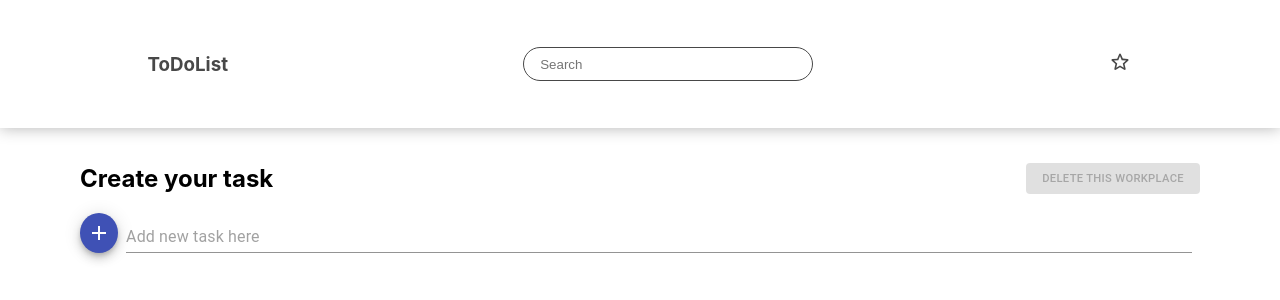
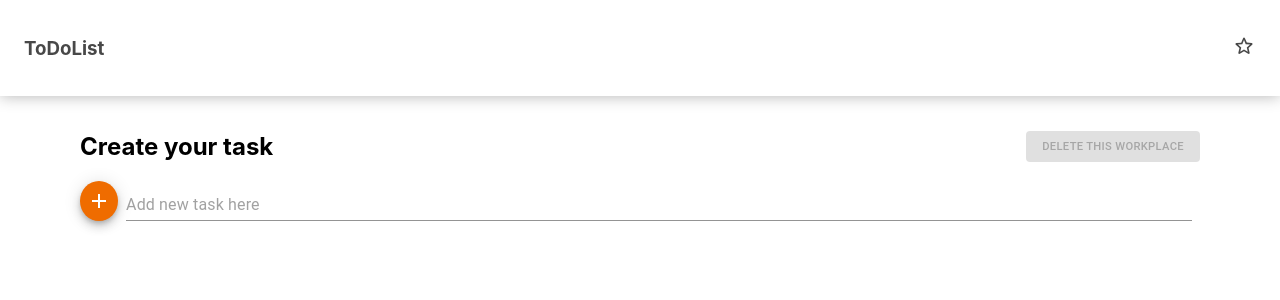
Before and after one commit to YumiKimbara/task-management, a React (Create React App) app: page /list in a window 1280 px wide. Shown: the top 300 px of the page. Built offline with nearby package versions, Linux system fonts and the light colour scheme.

Commit message:
delete css file

```diff
--- a/src/Components/layout/Header.js
+++ b/src/Components/layout/Header.js
@@ -12,16 +12,13 @@ const Header = ({ checkKey, setCheckKey }) => {
     <>
       <div className={classes.headerContainer}>
         <div>
-          <h3>ToDoList</h3>
-        </div>
-        <div>
-          <form>
-            <input
-              type="text"
-              placeholder="Search"
-              className={classes.searchBox}
-            />
-          </form>
+          <h3
+            onClick={() => {
+              localStorage.setItem("Key", "保存する値");
+            }}
+          >
+            ToDoList
+          </h3>
         </div>
         <div>
           {checkKey ? (
--- a/src/Components/layout/Header.module.scss
+++ b/src/Components/layout/Header.module.scss
@@ -1,11 +1,10 @@
 .headerContainer {
-  padding: 1.5rem 0;
-  width: 100%;
+  padding: 0.5rem 1.5rem;
   box-shadow: 0 0 15px rgba(0, 0, 0, 0.3);
   color: #484848;
   height: 80px;
   display: flex;
-  justify-content: space-around;
+  justify-content: space-between;
   align-items: center;
 }
 
--- a/src/Components/task/AddNewTask.js
+++ b/src/Components/task/AddNewTask.js
@@ -1,8 +1,8 @@
-import React, { useContext, useState } from "react";
-import classes from "./AddNewTask.module.scss";
+import React, { useContext, useState, useEffect } from "react";
 import ListContext from "../../Context/ListContext";
 import { v4 as uuidv4 } from "uuid";
-import { createStyles, makeStyles } from "@material-ui/core/styles";
+import { createStyles, makeStyles, withStyles } from "@material-ui/core/styles";
+import { orange } from "@material-ui/core/colors";
 import Button from "@material-ui/core/Button";
 import TaskCard from "./TaskCard";
 import TextField from "@material-ui/core/TextField";
@@ -37,11 +37,45 @@ const useStyles = makeStyles((theme) =>
   })
 );
 
+const OrangeButton = withStyles({
+  root: {
+    backgroundColor: orange[800],
+    color: "white",
+    "&:hover": {
+      backgroundColor: orange[800],
+      color: "white",
+    },
+  },
+})((props) => <Button color="default" {...props} />);
+
+const OrangeFab = withStyles({
+  root: {
+    backgroundColor: orange[800],
+    color: "white",
+    "&:hover": {
+      backgroundColor: orange[800],
+      color: "white",
+    },
+  },
+})((props) => <Fab color="default" {...props} />);
+
+const OrangeTextField = withStyles({
+  root: {
+    "& .MuiInput-underline:after": {
+      borderBottomColor: orange[800],
+    },
+  },
+})((props) => <TextField color="default" {...props} />);
+
 const AddNewTask = ({ checkKey }) => {
   const classes = useStyles();
   const listCtx = useContext(ListContext);
 
   const [error, setError] = useState(false);
+
+  // useEffect(() => {
+  //   localStorage.setItem("task", JSON.stringify(listCtx.storeTaskData));
+  // }, [listCtx.storeTaskData]);
 
   const createTask = () => {
     if (listCtx.taskText.trim() === "") {
@@ -49,7 +83,7 @@ const AddNewTask = ({ checkKey }) => {
       return;
     }
 
-    if (listCtx.taskText.trim() !== "" && !listCtx.keyTaskPage) {
+    if (listCtx.taskText.trim() !== "") {
       listCtx.dispatchList({
         type: "STORE_TASK",
         payload: {
@@ -58,6 +92,7 @@ const AddNewTask = ({ checkKey }) => {
           isDone: false,
         },
       });
+
       listCtx.dispatchList({
         type: "TASK_TEXT",
         payload: "",
@@ -65,28 +100,32 @@ const AddNewTask = ({ checkKey }) => {
       console.log(listCtx.storeTaskData);
     }
 
-    if (listCtx.taskText.trim() !== "" && listCtx.keyTaskPage) {
-      // listCtx.dispatchList({
-      //   type: "KEY_TASK",
-      //   payload: listCtx.storeTaskData,
-      // });
-      listCtx.dispatchList({
-        type: "STORE_TASK",
-        payload: {
-          id: uuidv4(),
-          task: listCtx.taskText,
-          isDone: false,
-          isKey: true,
-        },
-      });
-      listCtx.dispatchList({
-        type: "TASK_TEXT",
-        payload: "",
-      });
-      console.log(listCtx.storeTaskData);
-    }
+    // if (listCtx.taskText.trim() !== "" && listCtx.keyTaskPage) {
+    //   // listCtx.dispatchList({
+    //   //   type: "KEY_TASK",
+    //   //   payload: listCtx.storeTaskData,
+    //   // });
+    //   listCtx.dispatchList({
+    //     type: "STORE_TASK",
+    //     payload: {
+    //       id: uuidv4(),
+    //       task: listCtx.taskText,
+    //       isDone: false,
+    //       isKey: true,
+    //     },
+    //   });
+    //   listCtx.dispatchList({
+    //     type: "TASK_TEXT",
+    //     payload: "",
+    //   });
+    //   console.log(listCtx.storeTaskData);
+    // }
   };
 
+  // const getTask = localStorage.getItem("task");
+  // const jsonTask = JSON.parse(getTask);
+
+  const primary = orange[500];
   return (
     <>
       <div className={classes.addNewTaskContainer}>
@@ -99,16 +138,16 @@ const AddNewTask = ({ checkKey }) => {
               <Button
                 disabled
                 variant="contained"
-                color="primary"
+                // color="primary"
                 className={classes.button}
               >
                 {" "}
                 Delete this workplace
               </Button>
             ) : (
-              <Button
+              <OrangeButton
                 variant="contained"
-                color="primary"
+                // color=`${primary}`
                 className={classes.button}
                 onClick={(e) => {
                   e.preventDefault();
@@ -119,7 +158,7 @@ const AddNewTask = ({ checkKey }) => {
                 }}
               >
                 Delete this workplace
-              </Button>
+              </OrangeButton>
             )}
           </div>
         </div>
@@ -133,21 +172,18 @@ const AddNewTask = ({ checkKey }) => {
             e.preventDefault();
           }}
         >
-          <Fab
+          <OrangeFab
             size="small"
-            color="primary"
             aria-label="add"
             className={classes.margin}
             onClick={createTask}
           >
             <AddIcon />
-          </Fab>
+          </OrangeFab>
           {error ? (
             <TextField
               error
-              id="standard-error-helper-text"
               fullWidth
-              defaultValue="Hello World"
               helperText="Type your task"
               value={listCtx.taskText}
               onChange={(e) => {
@@ -159,8 +195,7 @@ const AddNewTask = ({ checkKey }) => {
               }}
             />
           ) : (
-            <TextField
-              id="standard-full-width"
+            <OrangeTextField
               style={{ margin: 8 }}
               placeholder="Add new task here"
               fullWidth
--- a/src/Components/task/AddNewTask.module.scss
+++ /dev/null
@@ -1,20 +0,0 @@
-.addNewTaskContainer {
-  margin: 5rem;
-}
-
-.addNameandButton {
-}
-
-.addNewTask {
-  display: flex;
-  justify-content: flex-start;
-  border-bottom: 1px solid #484848;
-  input {
-    width: 100%;
-  }
-}
-
-.card {
-  display: flex;
-  justify-content: center;
-}
--- a/src/Components/task/Card.module.scss
+++ /dev/null
@@ -1,6 +0,0 @@
-.cardContainer {
-  background-color: bisque;
-  width: 20rem;
-  min-height: 3rem;
-  border-radius: 10px;
-}
--- a/src/Components/task/KeyTask.js
+++ b/src/Components/task/KeyTask.js
@@ -5,10 +5,10 @@ import TaskCard from "./TaskCard";
 
 const KeyTask = () => {
   const listCtx = useContext(ListContext);
-  const [sample, setSample] = useState("");
+  const [key, setKey] = useState("");
 
-  const changeSample = (isKeyTask) => {
-    setSample(isKeyTask);
+  const keyHandler = (isKeyTask) => {
+    setKey(isKeyTask);
   };
 
   return (
@@ -17,7 +17,7 @@ const KeyTask = () => {
         <h2>Key Task Done</h2>
         {/* <TaskCard cardData={listCtx.doneTaskData} /> */}
         <TaskCard
-          changeSample={changeSample}
+          keyHandler={keyHandler}
           cardData={
             listCtx.storeTaskData &&
             listCtx.storeTaskData.filter((item) => item.isKey)
--- a/src/Components/task/TaskCard.js
+++ b/src/Components/task/TaskCard.js
@@ -1,9 +1,9 @@
 import React, { useContext, useState } from "react";
-import classes from "./Card.module.scss";
 import ListContext from "../../Context/ListContext";
 import { v4 as uuidv4 } from "uuid";
 
-import { makeStyles } from "@material-ui/core/styles";
+import { makeStyles, withStyles } from "@material-ui/core/styles";
+import { orange } from "@material-ui/core/colors";
 import Card from "@material-ui/core/Card";
 import CardActions from "@material-ui/core/CardActions";
 import CardContent from "@material-ui/core/CardContent";
@@ -32,7 +32,17 @@ const useStyles = makeStyles({
   },
 });
 
-const TaskCard = ({ changeSample, cardData }) => {
+const OrangeCheckbox = withStyles({
+  root: {
+    color: orange[400],
+    "&$checked": {
+      color: orange[800],
+    },
+  },
+  checked: {},
+})((props) => <Checkbox color="default" {...props} />);
+
+const TaskCard = ({ keyHandler, cardData }) => {
   const classes = useStyles();
   const listCtx = useContext(ListContext);
 
@@ -146,10 +156,9 @@ const TaskCard = ({ changeSample, cardData }) => {
                   <FormControlLabel
                     control={
                       //checkされているかどうかをisDone使って切り分ける。
-                      <Checkbox
+                      <OrangeCheckbox
                         checked={data.isDone ? true : false}
                         name="checkedB"
-                        color="primary"
                         id={data.id}
                       />
                     }
@@ -175,6 +184,7 @@ const TaskCard = ({ changeSample, cardData }) => {
                           }}
                           icon={<DeleteIcon />}
                           name="checkedH"
+                          color=""
                         />
                       }
                     />
@@ -183,8 +193,8 @@ const TaskCard = ({ changeSample, cardData }) => {
                     control={
                       <Checkbox
                         onClick={(e) => {
-                          // changeToKeyTask(data, e);
-                          changeSample(e.target.value);
+                          console.log(e.target.checked);
+                          keyHandler(e.target.checked);
                         }}
                         icon={
                           data.isDone && !data.isKey ? (
--- a/src/Context/ListContext.js
+++ b/src/Context/ListContext.js
@@ -1,4 +1,5 @@
-import React, { useReducer } from "react";
+import { List } from "@material-ui/core";
+import React, { useReducer, useContext } from "react";
 import ListReducer from "../Reducer/ListReducer";
 
 const ListContext = React.createContext();
```
